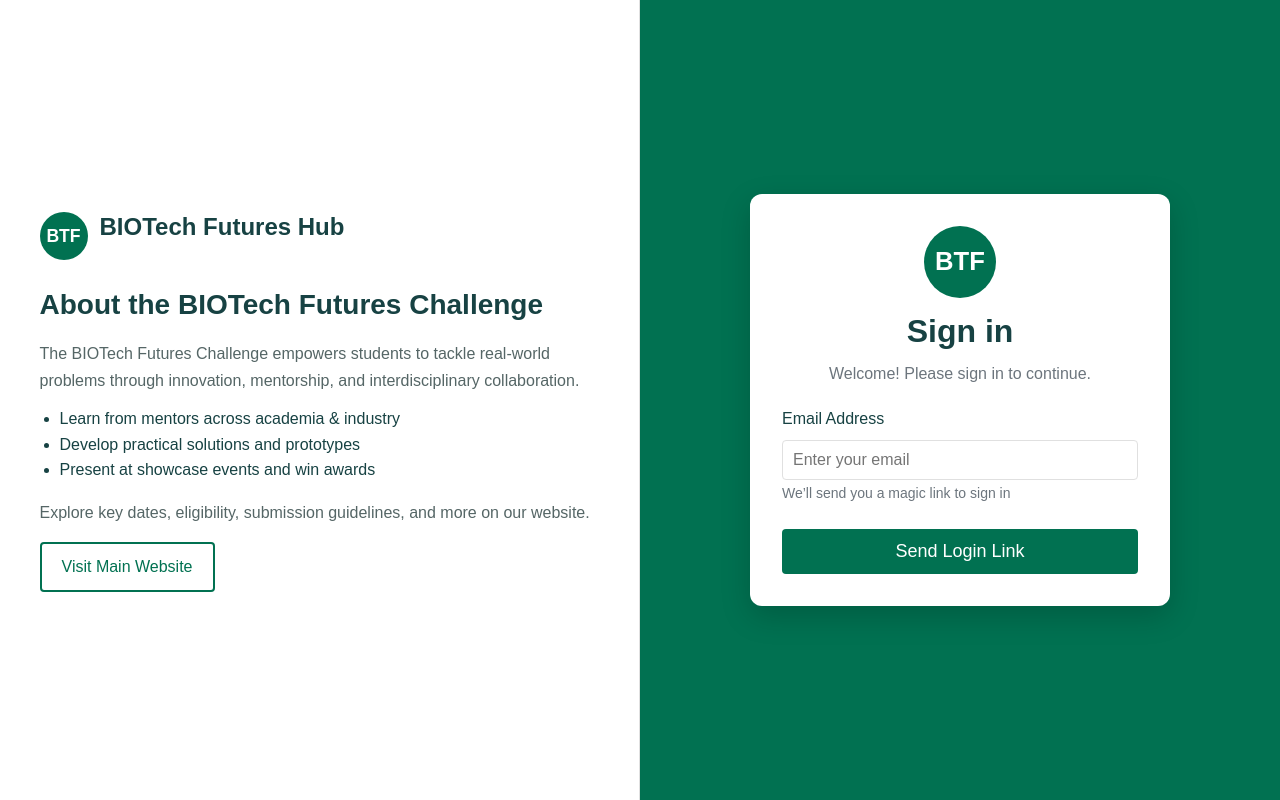
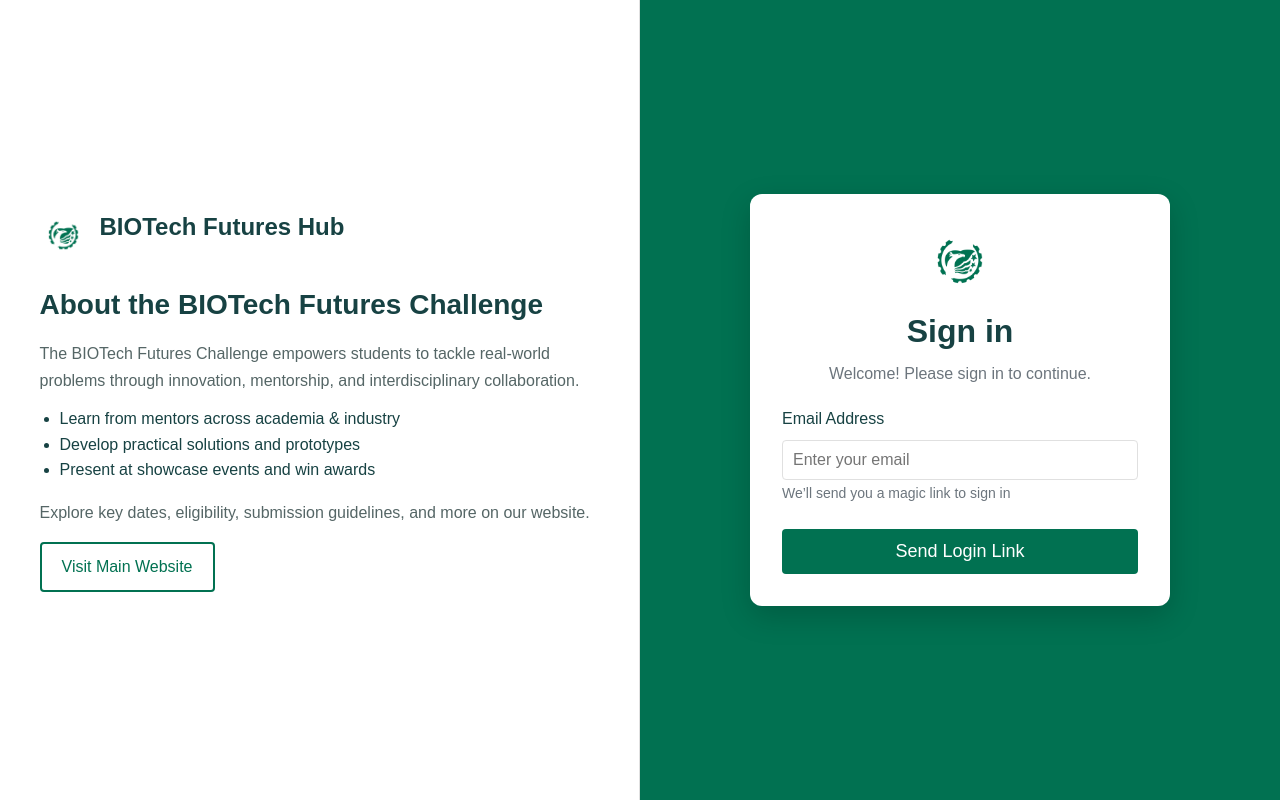
Before and after one commit to gss10282023/new38888, a Vue app in the folder website/: page /#/login in a window 1280 px wide. Built offline with nearby package versions, Linux system fonts and the light colour scheme.

Commit message:
Replace BTF text in the circle with logo

```diff
--- a/website/src/App.vue
+++ b/website/src/App.vue
@@ -2,6 +2,7 @@
 import { computed, ref } from 'vue'
 import { useRoute, useRouter, RouterLink, RouterView } from 'vue-router'
 import { useAuthStore } from './stores/auth'
+import logo from '@/assets/btf-logo.png'
 
 const route = useRoute()
 const router = useRouter()
@@ -30,7 +31,7 @@ const go = (path) => {
       <div class="header-content">
         <div class="logo-section">
           <RouterLink to="/dashboard" class="logo">
-            <div class="logo-icon">BTF</div>
+            <div class="logo-icon"><img :src="logo" alt="BIOTech Futures" /></div>
             <span class="logo-text">BIOTech Futures Hub</span>
           </RouterLink>
         </div>
--- a/website/src/assets/styles.css
+++ b/website/src/assets/styles.css
@@ -107,6 +107,13 @@ h5 { font-size: 1rem; font-weight: 500; }
   justify-content: center;
   color: var(--dark-green);
   font-weight: bold;
+}
+
+/* using an image inside the logo circle */
+.logo-icon img {
+  width: 70%;
+  height: 70%;
+  object-fit: contain;
 }
 
 .logo-text {
--- a/website/src/views/LoginPage.vue
+++ b/website/src/views/LoginPage.vue
@@ -4,7 +4,7 @@
     <section class="left-pane">
       <div class="left-inner">
         <div class="brand">
-          <div class="logo-icon">BTF</div>
+          <div class="logo-icon"><img :src="logo" alt="BIOTech Futures" /></div>
           <h1 class="brand-title">BIOTech Futures Hub</h1>
         </div>
 
@@ -29,7 +29,7 @@
     <section class="right-pane">
       <div class="login-card fade-in">
         <div class="login-logo" style="margin-bottom: 1rem;">
-          <div class="login-logo-icon">BTF</div>
+          <div class="login-logo-icon"><img :src="logo" alt="BIOTech Futures" /></div>
           <h2 class="login-title">Sign in</h2>
           <p class="login-subtitle">Welcome! Please sign in to continue.</p>
         </div>
@@ -85,6 +85,7 @@
 import { ref } from 'vue'
 import { useRouter } from 'vue-router'
 import { useAuthStore } from '../stores/auth'
+import logo from '@/assets/btf-logo.png'
 
 const router = useRouter()
 const auth = useAuthStore()
@@ -180,14 +181,17 @@ const resendCode = () => alert('Code resent to your email!')
 .logo-icon {
   width: 48px;
   height: 48px;
-  background-color: var(--dark-green);
+  background-color: var(--white);
   border-radius: 50%;
   display: inline-flex;
   align-items: center;
   justify-content: center;
-  color: var(--white);
-  font-size: 1.1rem;
-  font-weight: bold;
+}
+
+.login-logo-icon img {
+  width: 70%;
+  height: 70%;
+  object-fit: contain;
 }
 
 .custom-content :deep(h2.info-title) {
@@ -232,14 +236,11 @@ const resendCode = () => alert('Code resent to your email!')
 .login-logo-icon {
   width: 72px;
   height: 72px;
-  background-color: var(--dark-green);
+  background-color: var(--white);
   border-radius: 50%;
   display: inline-flex;
   align-items: center;
   justify-content: center;
-  color: var(--white);
-  font-size: 1.6rem;
-  font-weight: bold;
   margin-bottom: 0.5rem;
 }
 .login-title {
```
Also changed, not shown: website/src/assets/btf-logo.png (added).
